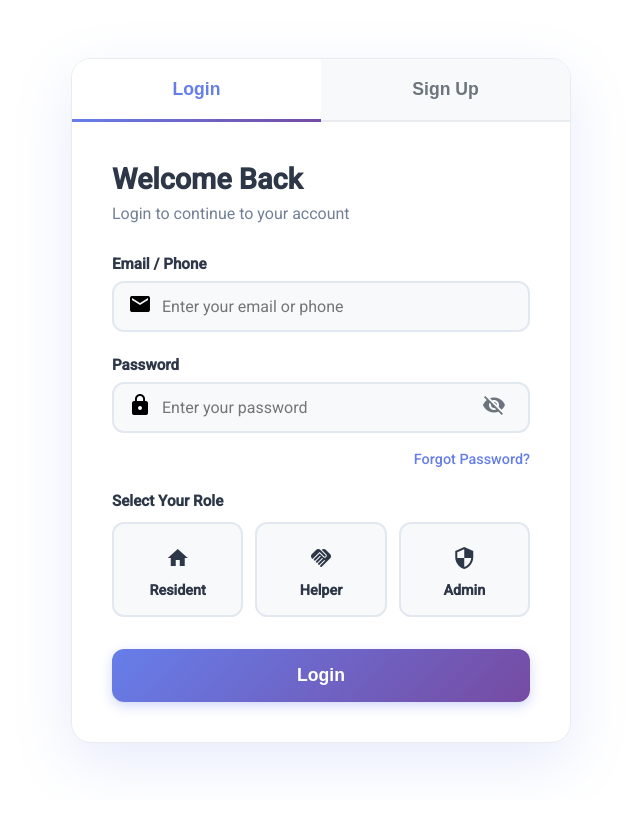
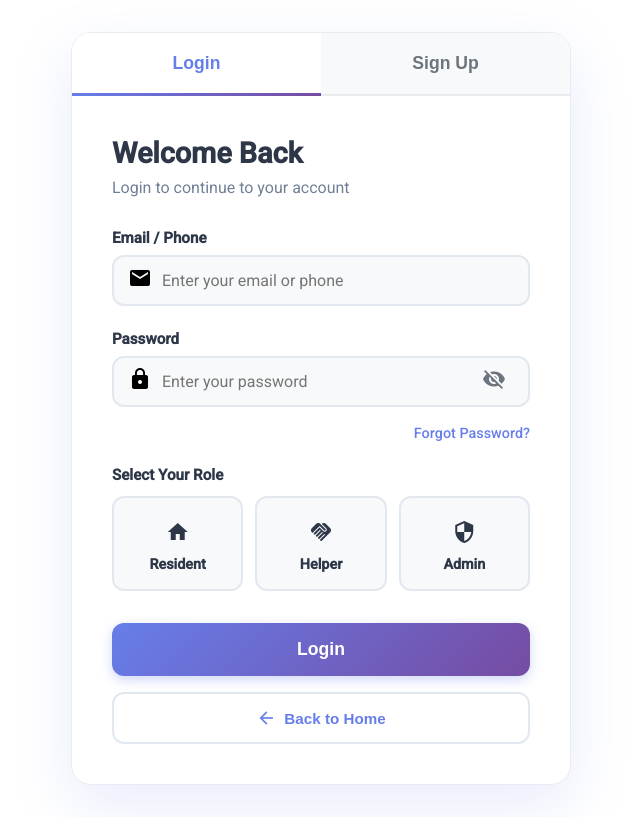
Before and after one commit to PATHAKOTAMEGHASHYAMREDDY/Neighborhood-Community-Help-Portal, an Angular app: page /register in a window 1280 px wide. Shown: the whole page, without its empty margins (593-1233 px from the left). Built offline with nearby package versions, Linux system fonts and the light colour scheme.

Commit message:
ui in login/signup updated

```diff
--- a/src/app/registration/registration.component.css
+++ b/src/app/registration/registration.component.css
@@ -80,6 +80,42 @@
 .form-container:hover {
   box-shadow: 0 25px 70px rgba(102, 126, 234, 0.2);
   transform: translateY(-5px);
+}
+
+/* Back to Landing Button */
+.back-to-landing {
+  display: flex;
+  align-items: center;
+  justify-content: center;
+  gap: 0.5rem;
+  background: transparent;
+  border: 2px solid #e2e8f0;
+  color: #667eea;
+  font-size: 0.95rem;
+  font-weight: 600;
+  cursor: pointer;
+  padding: 0.875rem 1.5rem;
+  width: 100%;
+  border-radius: 12px;
+  transition: all 0.3s ease;
+  margin-top: 1rem;
+}
+
+.back-to-landing:hover {
+  background: rgba(102, 126, 234, 0.05);
+  border-color: #667eea;
+  transform: translateY(-2px);
+  box-shadow: 0 4px 12px rgba(102, 126, 234, 0.15);
+}
+
+.back-to-landing mat-icon {
+  font-size: 20px;
+  width: 20px;
+  height: 20px;
+}
+
+.back-to-landing span {
+  display: inline-block;
 }
 
 /* Tab Navigation */
@@ -485,6 +521,18 @@
   .role-card {
     min-height: 70px;
   }
+
+  /* Mobile Back Button */
+  .back-to-landing {
+    padding: 0.75rem 1rem;
+    font-size: 0.9rem;
+  }
+
+  .back-to-landing mat-icon {
+    font-size: 18px;
+    width: 18px;
+    height: 18px;
+  }
 }
 
 
--- a/src/app/registration/registration.component.html
+++ b/src/app/registration/registration.component.html
@@ -82,6 +82,12 @@
         <button type="submit" class="submit-button" [disabled]="isLoading">
           <span *ngIf="!isLoading">Login</span>
           <span *ngIf="isLoading">Logging in...</span>
+        </button>
+
+        <!-- Back to Landing Button -->
+        <button class="back-to-landing" (click)="navigateToLanding()" type="button" aria-label="Back to landing page">
+          <mat-icon>arrow_back</mat-icon>
+          <span>Back to Home</span>
         </button>
       </form>
 
@@ -177,6 +183,12 @@
           <span *ngIf="!isLoading">Create Account</span>
           <span *ngIf="isLoading">Creating account...</span>
         </button>
+
+        <!-- Back to Landing Button -->
+        <button class="back-to-landing" (click)="navigateToLanding()" type="button" aria-label="Back to landing page">
+          <mat-icon>arrow_back</mat-icon>
+          <span>Back to Home</span>
+        </button>
       </form>
     </div>
   </div>
--- a/src/app/registration/registration.component.ts
+++ b/src/app/registration/registration.component.ts
@@ -67,6 +67,10 @@ export class RegistrationComponent implements OnInit, AfterViewInit {
 
   ngAfterViewInit() {
     this.loadLottieAnimation();
+  }
+
+  navigateToLanding() {
+    this.router.navigate(['/']);
   }
 
   loadLottieAnimation() {
```
